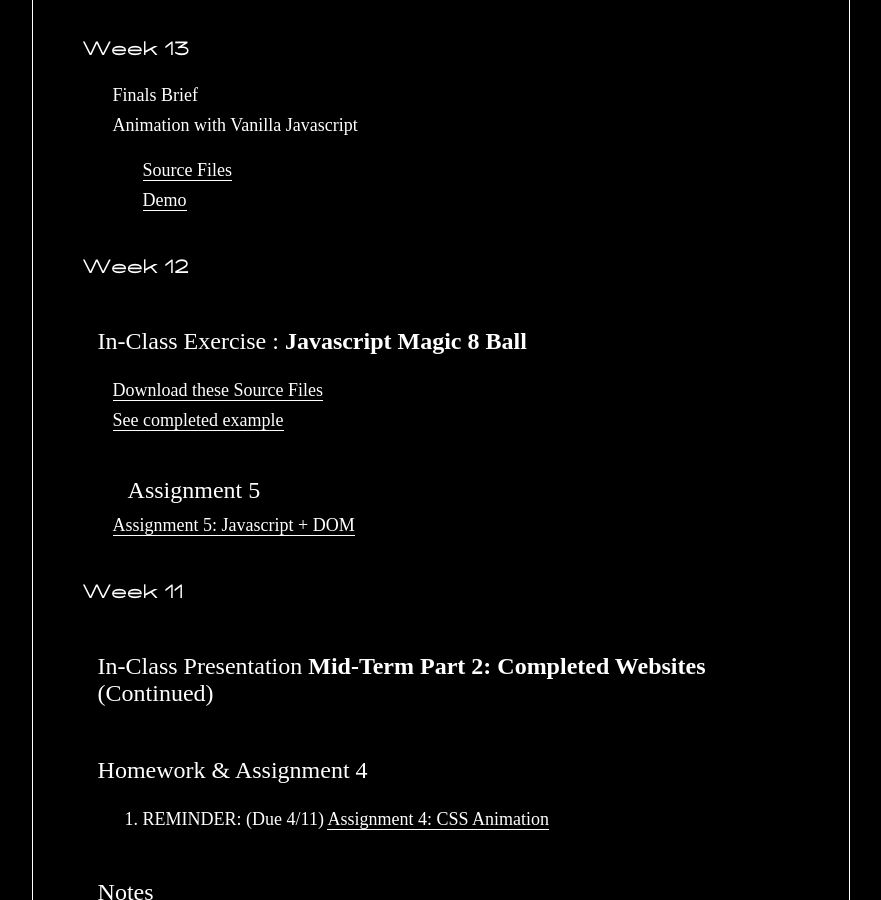
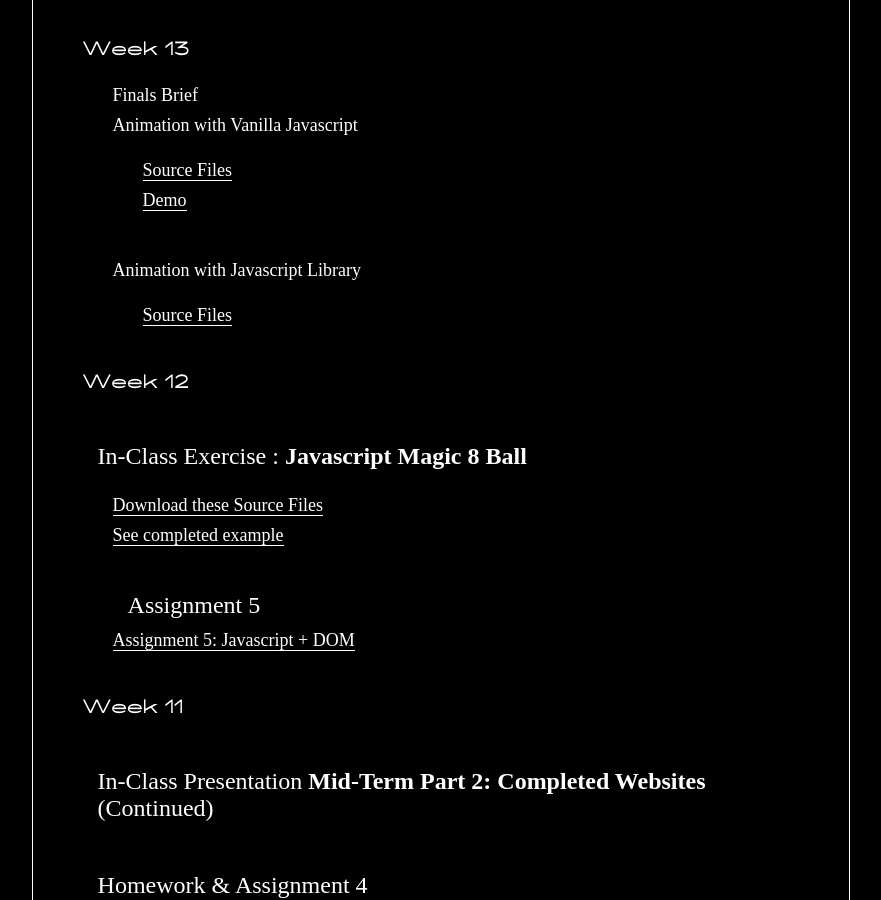
Before and after one commit to patshiu/spring2019webdesignbasics, a Jekyll site: the page built from _pages/assignments.md, in a window 1280 px wide and 900 px high, scrolled down 458 px. Shown: the whole window, without its empty margins (250-1131 px from the left). Built offline with Jekyll 4.4.1, drawn with Linux system fonts in a browser that asks for light colours; nearby versions of some CDN libraries; our own code applies the rules of GitHub Pages for plain Markdown files.

Commit message:
JS lib class exercise)

```diff
--- a/_pages/assignments.md
+++ b/_pages/assignments.md
@@ -16,6 +16,8 @@ permalink: /assignments
   * Animation with Vanilla Javascript
     * [Source Files](https://www.dropbox.com/s/8r23ijzg19vq01c/Scroll-Animation.zip?dl=0)
     * [Demo](https://patshiu.github.io/vanilla-js-eggs/)
+  * Animation with Javascript Library
+    * [Source Files](https://www.dropbox.com/s/n6439h7ber04dtp/Scroll-Animation-Lib.zip?dl=0)
 
 ## Week 12
 #### In-Class Exercise : **Javascript Magic 8 Ball**
```
